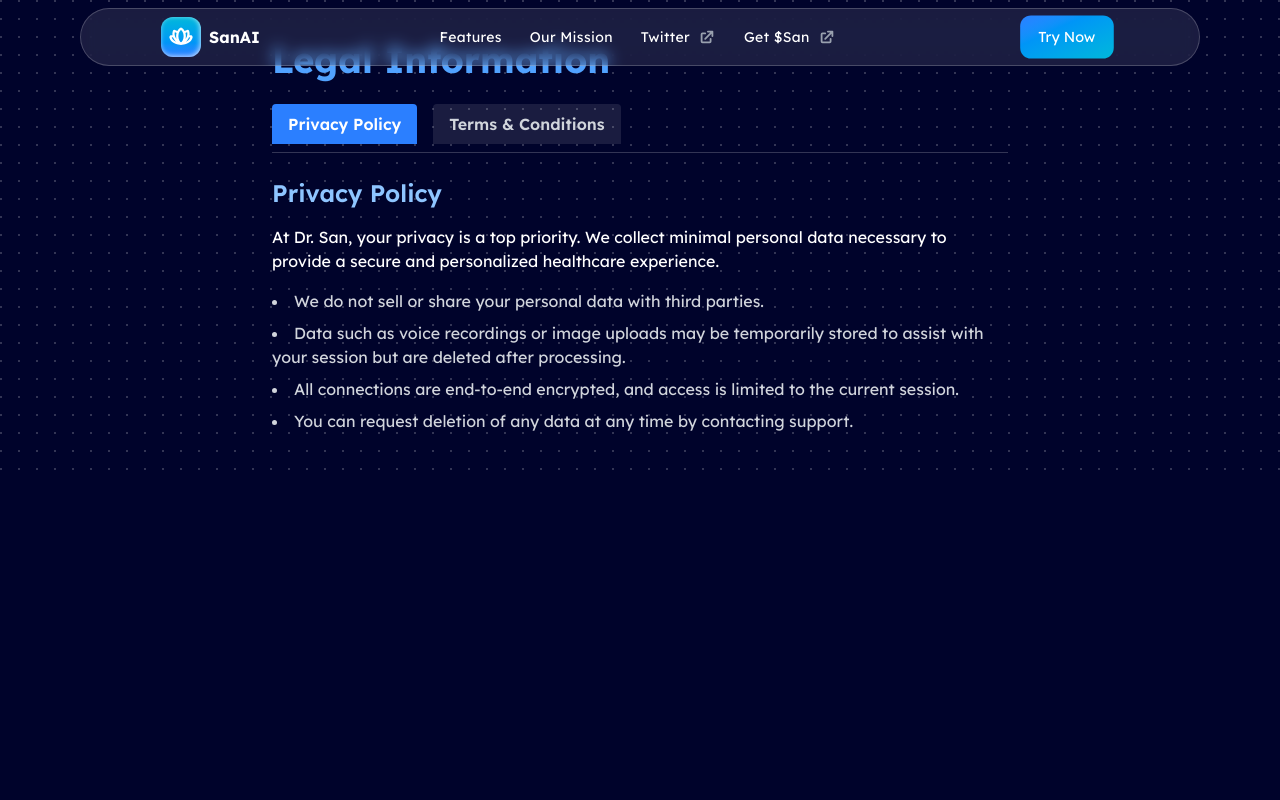
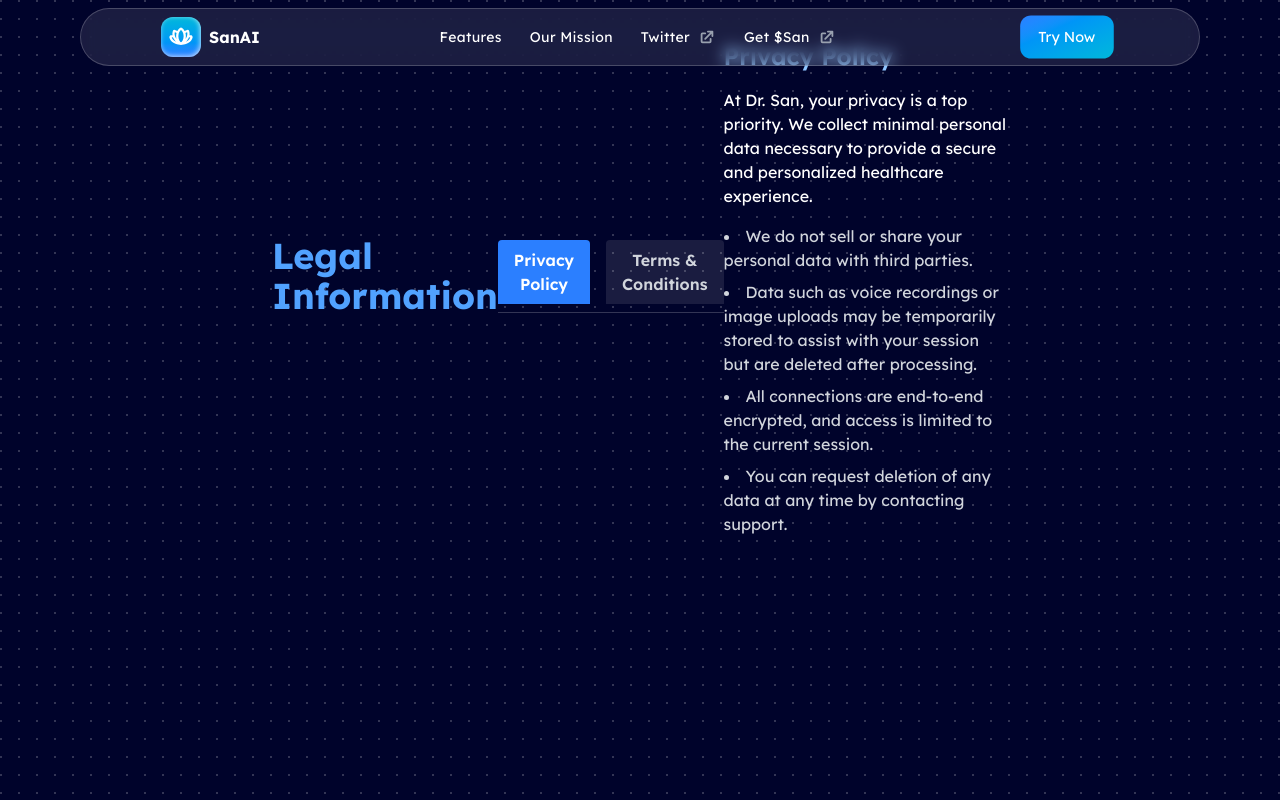
Before and after one commit to mamebb2023/SanAI, a Next.js app: page /legal in a window 1280 px wide. Built offline with nearby package versions, Linux system fonts and the light colour scheme.

Commit message:
Refactor LegalPage component structure and improve styling

```diff
--- a/app/(root)/legal/page.tsx
+++ b/app/(root)/legal/page.tsx
@@ -7,14 +7,15 @@ export default function LegalPage() {
   const [activeTab, setActiveTab] = useState<"privacy" | "terms">("privacy");
 
   return (
-    <div className="max-w-3xl mx-auto px-4 py-10 text-white">
+    <div className="max-w-3xl mx-auto px-4 py-10 text-white h-screen">
       <Header />
+      <div className="flex-center">
         <h1 className="text-4xl font-bold mb-6 text-blue-400">
           Legal Information
         </h1>
 
         {/* Tabs */}
-      <div className="flex gap-4 mb-6 border-b border-white/20 pb-2">
+        <div className="flex gap-4 mb-6 border-b border-white/20 pb-2 ">
           <button
             className={`px-4 py-2 rounded-t font-semibold transition-colors ${
               activeTab === "privacy"
@@ -39,6 +40,7 @@ export default function LegalPage() {
 
         {/* Tab Content */}
         {activeTab === "privacy" ? <PrivacyPolicy /> : <TermsAndConditions />}
+      </div>
     </div>
   );
 }
--- a/app/globals.css
+++ b/app/globals.css
@@ -142,7 +142,7 @@
   width: 100%;
   height: 100%;
   background: linear-gradient(-45deg, #00eaff, #007bff, #1e3aff);
-  border-radius: 7px;
+  border-radius: 999px;
 }
 
 .btn::before {
@@ -151,7 +151,7 @@
   position: absolute;
   top: -2px;
   left: -2px;
-  background-size: 600%;
+  background-size: 200%;
   border-radius: 999px;
   z-index: -1;
   width: calc(100% + 5px);
--- a/components/landing/Hero.tsx
+++ b/components/landing/Hero.tsx
@@ -23,7 +23,7 @@ const Hero = () => {
           <Link
             href="https://dexscreener.com/solana"
             target="_blank"
-            className="btn"
+            className=""
           >
             <Tag>Get $San Now</Tag>
           </Link>
```
Lines whose indentation alone changed are shown as unchanged.
